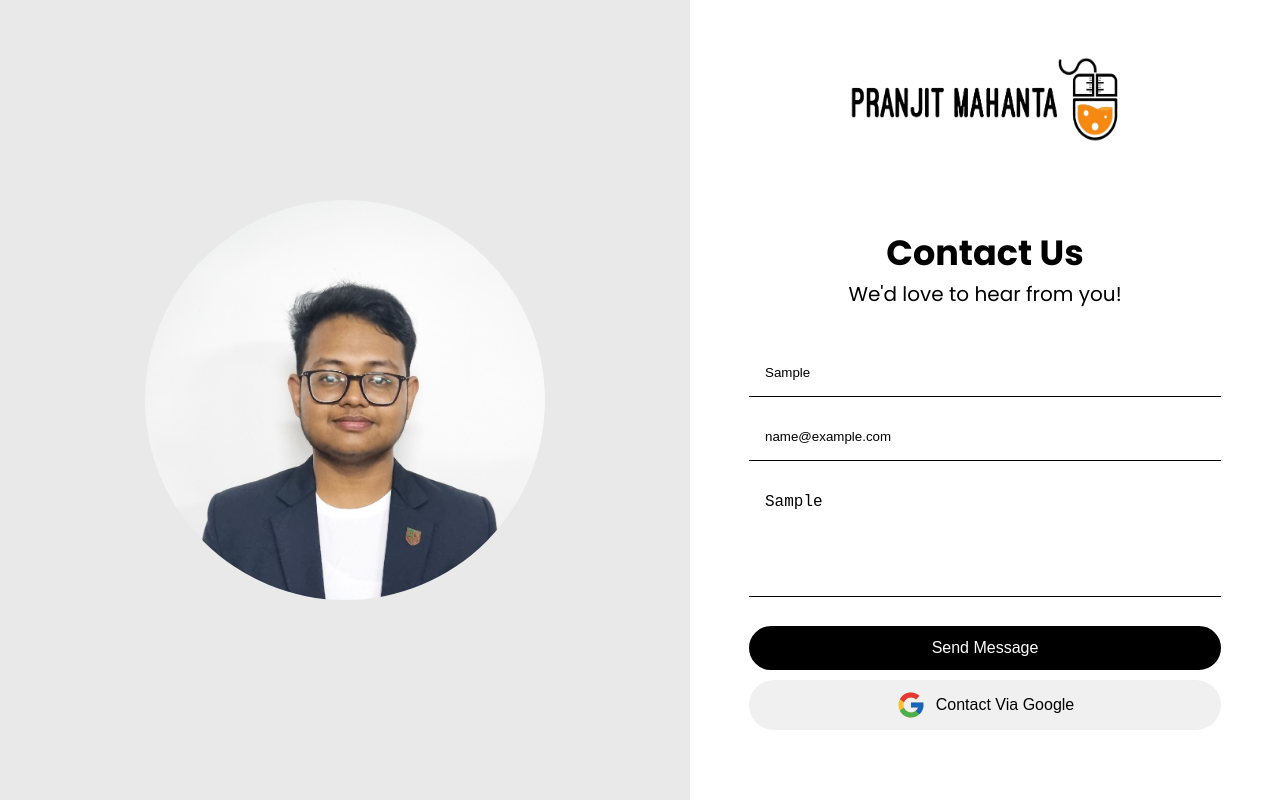
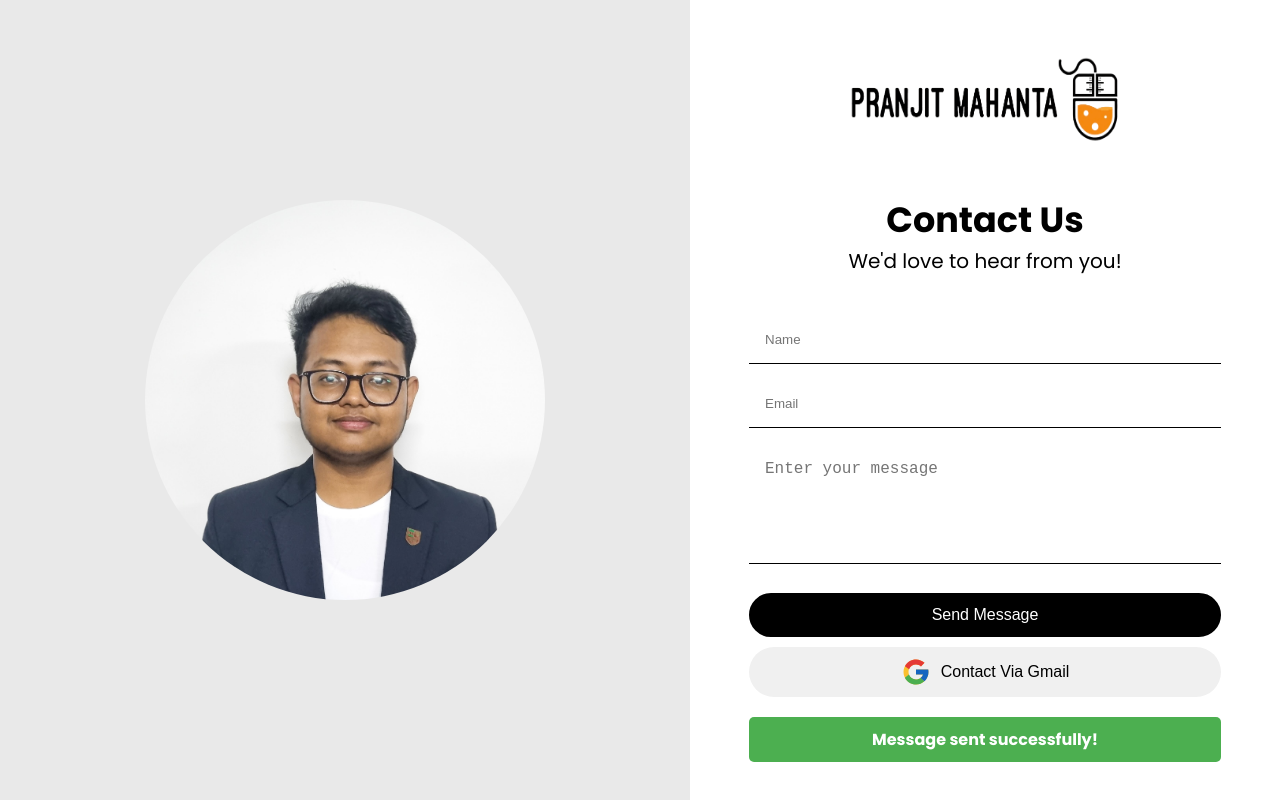
Before and after one commit to pranjitmahanta/contact-us, a React (Vite) app: page / in a window 1280 px wide. Both pictures are taken after typing "Sample", "name@example.com", "Sample" into the empty fields and a click on the button "Send Message". Built offline with nearby package versions, Linux system fonts and the light colour scheme.

Commit message:
Changed Styling

```diff
--- a/src/components/Login.jsx
+++ b/src/components/Login.jsx
@@ -8,6 +8,7 @@ const ContactUs = () => {
   const [email, setEmail] = useState("");
   const [message, setMessage] = useState("");
   const [messageError, setMessageError] = useState("");
+  const [successMessage, setSuccessMessage] = useState("");
 
   const handleSubmit = (e) => {
     e.preventDefault();
@@ -19,6 +20,12 @@ const ContactUs = () => {
 
     console.log("Form Details:", { name, email, message });
     setMessageError("");
+    setSuccessMessage("Message sent successfully!");
+
+    // Clear form fields after successful submission
+    setName("");
+    setEmail("");
+    setMessage("");
   };
 
   return (
@@ -64,10 +71,12 @@ const ContactUs = () => {
                 <button type="submit" className="login-button">Send Message</button>
                 <button type="button" className="google-login-button">
                   <img src={GoogleSvg} alt="Google" />
-                  Contact Via Google
+                  Contact Via Gmail
                 </button>
               </div>
             </form>
+
+            {successMessage && <div className="success-message">{successMessage}</div>}
           </div>
         </div>
       </div>
--- a/src/index.css
+++ b/src/index.css
@@ -183,3 +183,14 @@ form input[type='text'] {
   color: red;
   font-size: 1.4rem;
 }
+/* Success Message */
+.success-message {
+  margin-top: 20px;
+  padding: 10px;
+  background-color: #4CAF50;
+  color: white;
+  font-size: 16px;
+  text-align: center;
+  border-radius: 5px;
+  font-weight: bold;
+}
```
Lines whose indentation alone changed are shown as unchanged.
